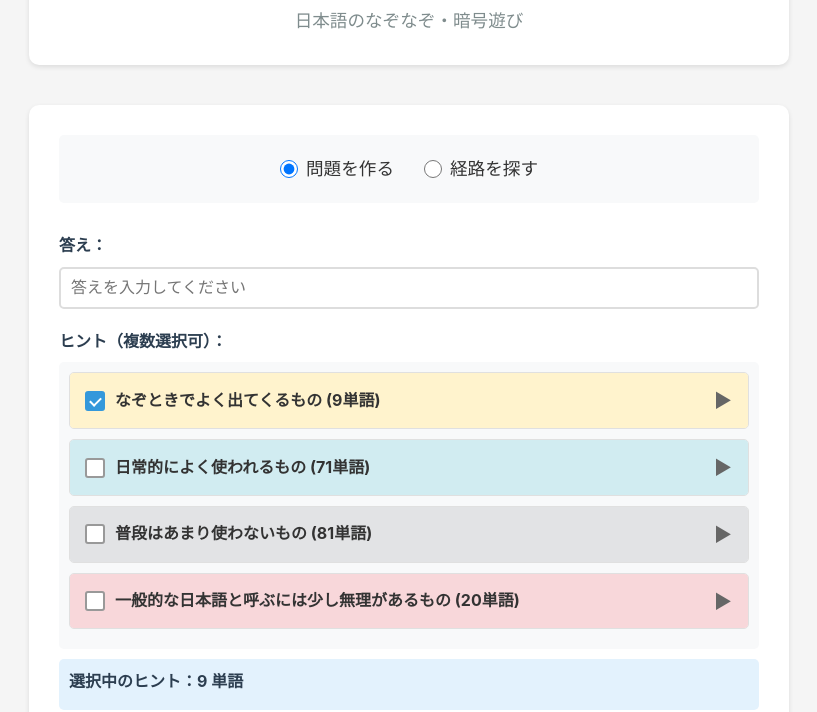
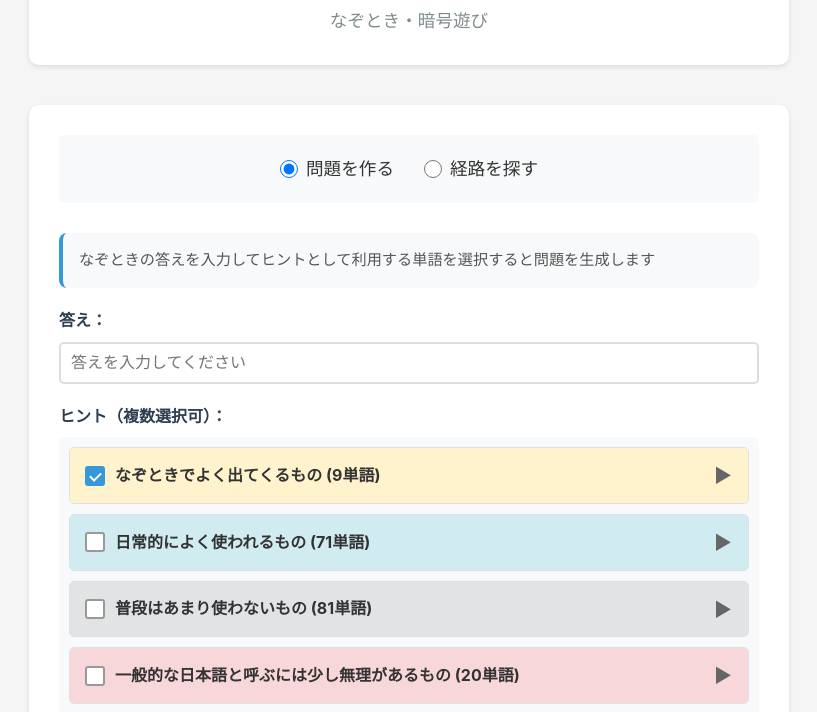
Before and after one commit to satetsu888/tanuki-kokeshi, a website built with Vite: page index.html in a window 1280 px wide. Shown: the part 117-829 px from the top of the page, without its empty margins (231-1048 px from the left). Built offline with nearby package versions, Linux system fonts and the light colour scheme.

Commit message:
feat: update subtitle text and add mode descriptions for encoding and pathfinding

```diff
--- a/index.html
+++ b/index.html
@@ -10,7 +10,7 @@
     <div class="container">
         <header>
             <h1>たぬきこけし</h1>
-            <p class="subtitle">日本語のなぞなぞ・暗号遊び</p>
+            <p class="subtitle">なぞとき・暗号遊び</p>
         </header>
 
         <main>
@@ -26,6 +26,14 @@
             </div>
 
             <div class="input-section">
+                <div class="mode-description encode-mode">
+                    <p>なぞときの答えを入力してヒントとして利用する単語を選択すると問題を生成します</p>
+                </div>
+
+                <div class="mode-description pathfind-mode" style="display: none;">
+                    <p>最初の文字列から目的となる文字列へヒントを適用して達できるかを探索します</p>
+                </div>
+
                 <div class="form-group encode-mode">
                     <label for="input-text">答え：</label>
                     <input type="text" id="input-text" placeholder="文字を入力してください">
--- a/public/style.css
+++ b/public/style.css
@@ -741,3 +741,18 @@ input[type="text"]:focus, select:focus {
     box-shadow: 0 2px 4px rgba(0,0,0,0.1);
     border: 1px solid #e0e0e0;
 }
+
+.mode-description {
+    background-color: #f8f9fa;
+    padding: 16px;
+    margin-bottom: 20px;
+    border-radius: 8px;
+    border-left: 4px solid #3498db;
+}
+
+.mode-description p {
+    margin: 0;
+    color: #555;
+    font-size: 0.95rem;
+    line-height: 1.5;
+}
```
